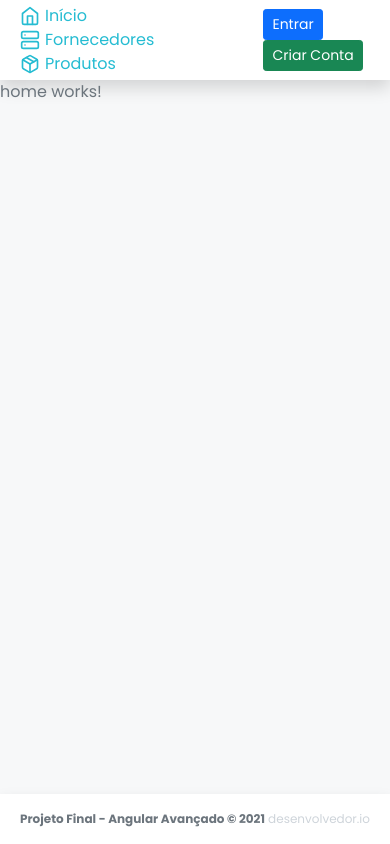
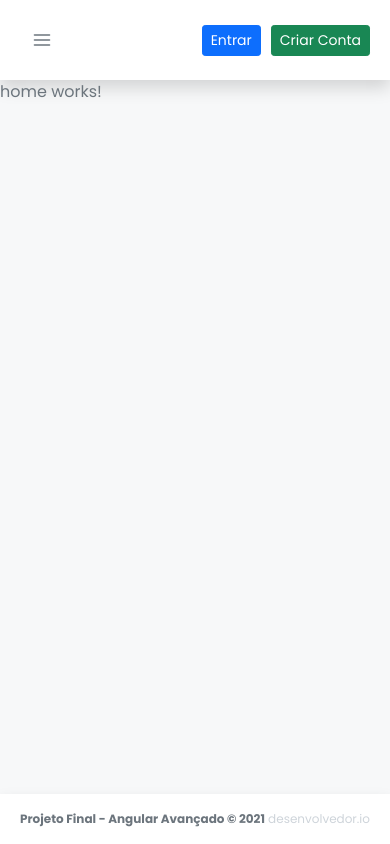
Before and after one commit to imvillacorta/projeto-final-angular-avancado, an Angular app: page /home in a window 390 px wide. Built offline with nearby package versions, Linux system fonts and the light colour scheme.

Commit message:
Add sidebar responsivo

```diff
--- a/angular.json
+++ b/angular.json
@@ -35,6 +35,7 @@
               "src/styles.scss"
             ],
             "scripts": [
+              "node_modules/bootstrap/dist/js/bootstrap.bundle.min.js"
             ]
           },
           "configurations": {
--- a/src/app/components/menu-funcionalidades/menu-funcionalidades.component.html
+++ b/src/app/components/menu-funcionalidades/menu-funcionalidades.component.html
@@ -27,3 +27,62 @@
         </a>
     </li>
 </ul>
+
+<nav class="navbar navbar-light nav-mobile">
+    <div class="container-fluid">
+        <a class="cursor icon-menu"
+           data-bs-toggle="offcanvas"
+           data-bs-target="#navMobile"
+           aria-controls="navMobile">
+            <i data-feather="menu"
+               class="icon"></i>
+        </a>
+        <div class="offcanvas offcanvas-end"
+             tabindex="-1"
+             id="navMobile"
+             aria-labelledby="navMobileLabel">
+            <div class="offcanvas-header">
+                <h5 class="offcanvas-title"
+                    id="navMobileLabel">Menu</h5>
+                <button type="button"
+                        class="btn-close text-reset"
+                        data-bs-dismiss="offcanvas"
+                        aria-label="Close"></button>
+            </div>
+            <div class="offcanvas-body">
+                <ul class="navbar-nav justify-content-end flex-grow-1 pe-3">
+                    <li class="nav-item">
+                        <a class="nav-link"
+                           (click)="inicio()">
+                            <i data-feather="home"
+                               class="icon"></i>
+                            <span>
+                                Início
+                            </span>
+                        </a>
+                    </li>
+                    <li class="nav-item">
+                        <a class="nav-link"
+                           (click)="fornecedores()">
+                            <i data-feather="server"
+                               class="icon"></i>
+                            <span>
+                                Fornecedores
+                            </span>
+                        </a>
+                    </li>
+                    <li class="nav-item">
+                        <a class="nav-link"
+                           (click)="produtos()">
+                            <i data-feather="package"
+                               class="icon"></i>
+                            <span>
+                                Produtos
+                            </span>
+                        </a>
+                    </li>
+                </ul>
+            </div>
+        </div>
+    </div>
+</nav>
--- a/src/app/components/menu-funcionalidades/menu-funcionalidades.component.scss
+++ b/src/app/components/menu-funcionalidades/menu-funcionalidades.component.scss
@@ -1,6 +1,6 @@
-@import '../../../scss/variables';
+@import "../../../scss/variables";
 
-.nav{
+.nav {
     list-style: none;
     li {
         margin-right: 20px;
@@ -18,4 +18,26 @@
             }
         }
     }
+    @media (max-width: 1024px) {
+        display: none;
+    }
 }
+
+.nav-mobile {
+    display: none;
+    .container-fluid {
+        a.icon-menu {
+            color: $cinza;
+        }
+        a {
+            display: flex;
+            color: $primary;
+            span {
+                margin-left: 5px;
+            }
+        }
+    }
+    @media (max-width: 1024px) {
+        display: block;
+    }
+}
--- a/src/scss/_global.scss
+++ b/src/scss/_global.scss
@@ -18,3 +18,7 @@ body {
     color: $cinza;
     font-family: "Poppins";
 }
+
+.cursor {
+    cursor: pointer;
+}
```
